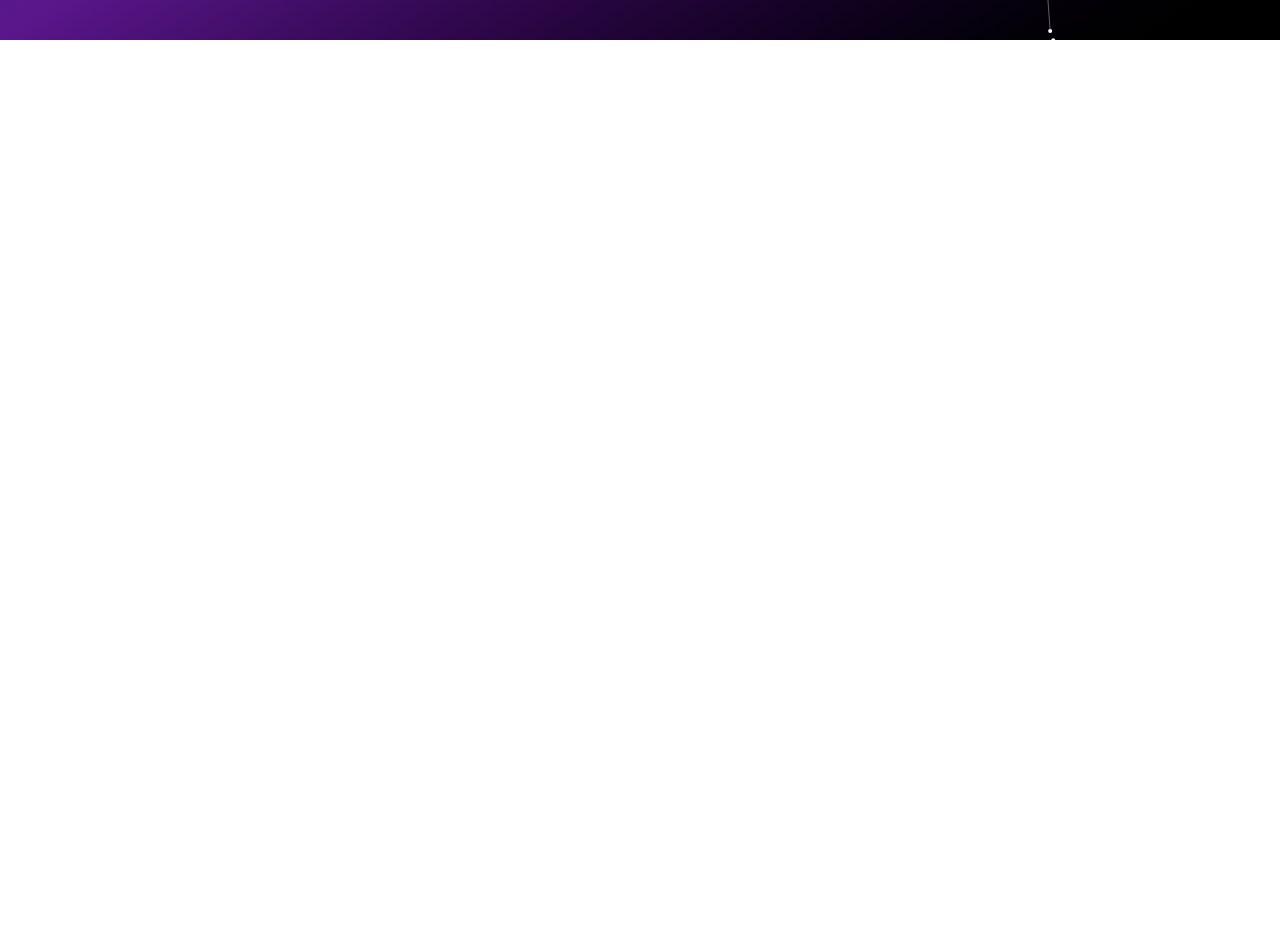
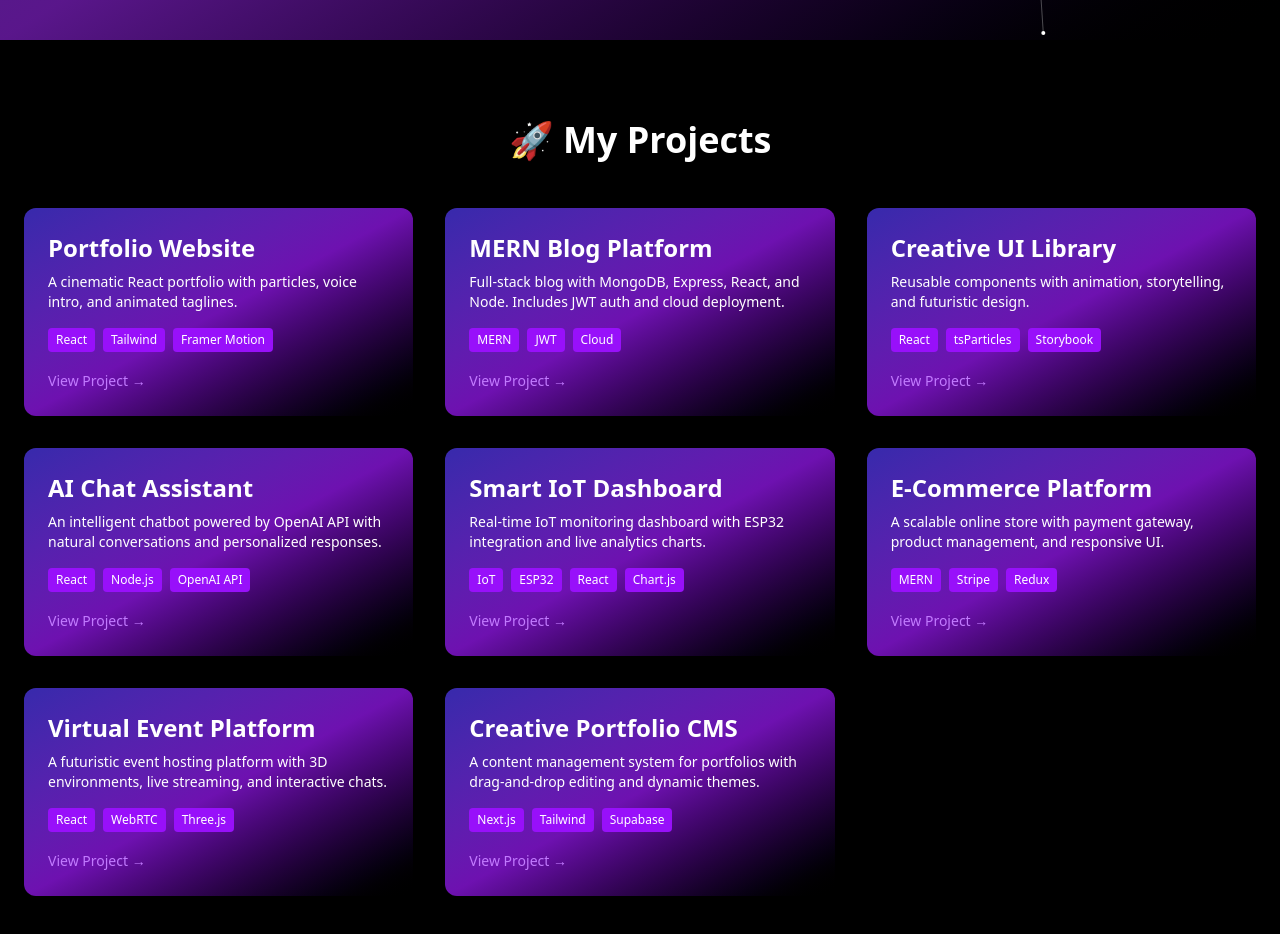
Before and after one commit to Irodh-Fernando/MERN-Portfolio-frontend, a React (Vite) app: page / in a window 1280 px wide. Shown: the part 760-1694 px from the top of the page. Before the commit the page ends 800 px from the top, so only its background shows below. Built offline with nearby package versions, Linux system fonts and the light colour scheme.

Commit message:
Add Projects component with project listings and animations  🧩

```diff
--- a/package.json
+++ b/package.json
@@ -14,6 +14,7 @@
     "@tsparticles/engine": "^3.9.1",
     "@tsparticles/react": "^3.0.0",
     "@tsparticles/slim": "^3.9.1",
+    "framer-motion": "^12.23.15",
     "react": "^19.1.1",
     "react-dom": "^19.1.1",
     "react-icons": "^5.5.0",
--- a/src/App.jsx
+++ b/src/App.jsx
@@ -6,7 +6,8 @@ import Projects from "./components/Projects.jsx";
 function App() {
   return (
     <>
-    <HeroSection />
+      <HeroSection />
+      <Projects/>
     </>
   )
 }
--- /dev/null
+++ b/src/components/Projects.jsx
@@ -0,0 +1,92 @@
+// src/components/Projects.jsx
+import { motion } from "framer-motion";
+
+const projects = [
+  {
+    title: "Portfolio Website",
+    description: "A cinematic React portfolio with particles, voice intro, and animated taglines.",
+    tech: ["React", "Tailwind", "Framer Motion"],
+    link: "#",
+  },
+  {
+    title: "MERN Blog Platform",
+    description: "Full-stack blog with MongoDB, Express, React, and Node. Includes JWT auth and cloud deployment.",
+    tech: ["MERN", "JWT", "Cloud"],
+    link: "#",
+  },
+  {
+    title: "Creative UI Library",
+    description: "Reusable components with animation, storytelling, and futuristic design.",
+    tech: ["React", "tsParticles", "Storybook"],
+    link: "#",
+  },
+  {
+    title: "AI Chat Assistant",
+    description: "An intelligent chatbot powered by OpenAI API with natural conversations and personalized responses.",
+    tech: ["React", "Node.js", "OpenAI API"],
+    link: "#",
+  },
+  {
+    title: "Smart IoT Dashboard",
+    description: "Real-time IoT monitoring dashboard with ESP32 integration and live analytics charts.",
+    tech: ["IoT", "ESP32", "React", "Chart.js"],
+    link: "#",
+  },
+  {
+    title: "E-Commerce Platform",
+    description: "A scalable online store with payment gateway, product management, and responsive UI.",
+    tech: ["MERN", "Stripe", "Redux"],
+    link: "#",
+  },
+  {
+    title: "Virtual Event Platform",
+    description: "A futuristic event hosting platform with 3D environments, live streaming, and interactive chats.",
+    tech: ["React", "WebRTC", "Three.js"],
+    link: "#",
+  },
+  {
+    title: "Creative Portfolio CMS",
+    description: "A content management system for portfolios with drag-and-drop editing and dynamic themes.",
+    tech: ["Next.js", "Tailwind", "Supabase"],
+    link: "#",
+  }
+
+];
+
+export default function Projects() {
+  return (
+    <section id="projects" className="py-20 px-6 bg-black text-white">
+      <h2 className="text-4xl font-bold text-center mb-12">🚀 My Projects</h2>
+      <div className="grid md:grid-cols-3 gap-8 ">
+        {projects.map((project, index) => (
+          <motion.div
+            key={index}
+            className="bg-gradient-to-br from-indigo-800 via-purple-800 to-black p-6 rounded-xl shadow-lg hover:scale-105 transition-transform duration-300 z-1"
+            initial={{ opacity: 0, y: 40 }}
+            whileInView={{ opacity: 1, y: 0 }}
+            viewport={{ once: true }}
+            transition={{ duration: 0.6, delay: index * 0.2 }}
+          >
+            <h3 className="text-2xl font-semibold mb-2">{project.title}</h3>
+            <p className="text-sm mb-4">{project.description}</p>
+            <div className="flex flex-wrap gap-2 mb-4">
+              {project.tech.map((tech, i) => (
+                <span key={i} className="bg-purple-600 px-2 py-1 rounded text-xs">
+                  {tech}
+                </span>
+              ))}
+            </div>
+            <a
+              href={project.link}
+              className="text-purple-400 hover:underline text-sm"
+              target="_blank"
+              rel="noopener noreferrer"
+            >
+              View Project →
+            </a>
+          </motion.div>
+        ))}
+      </div>
+    </section>
+  );
+}
```
